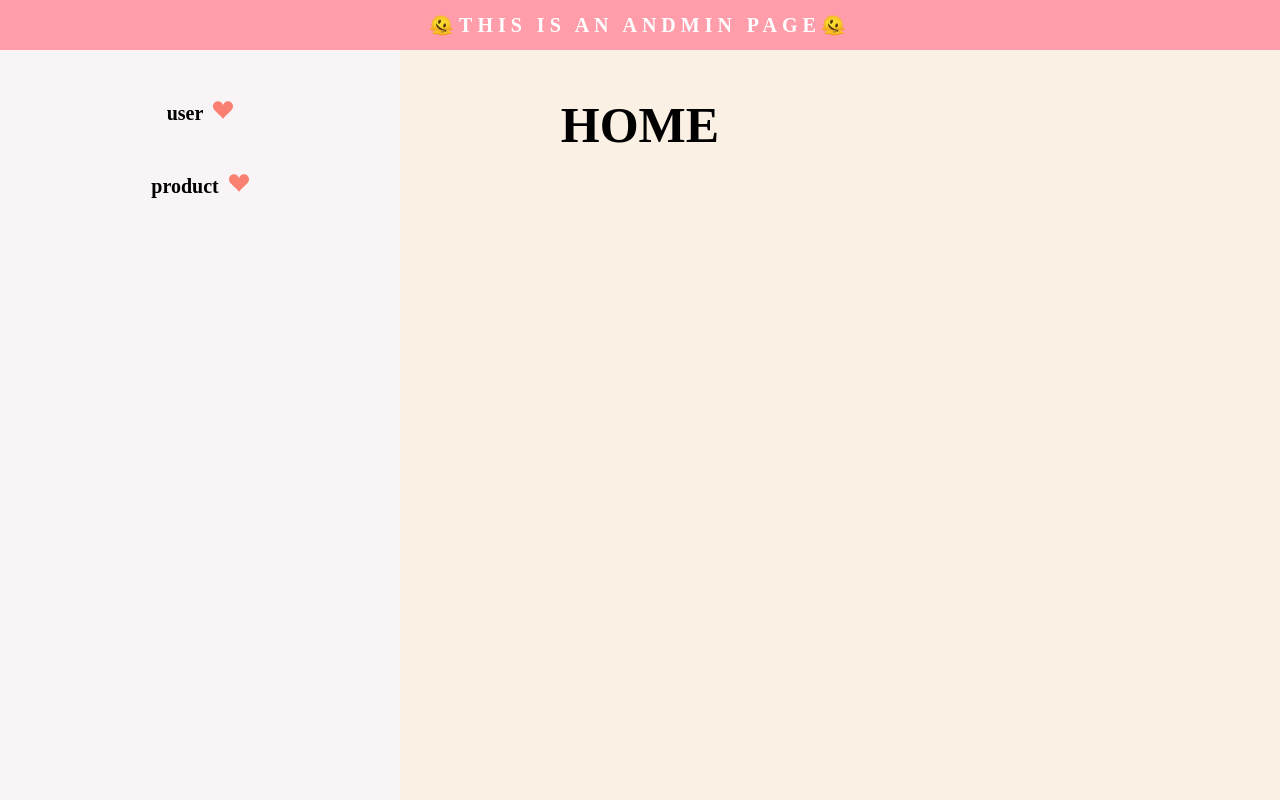
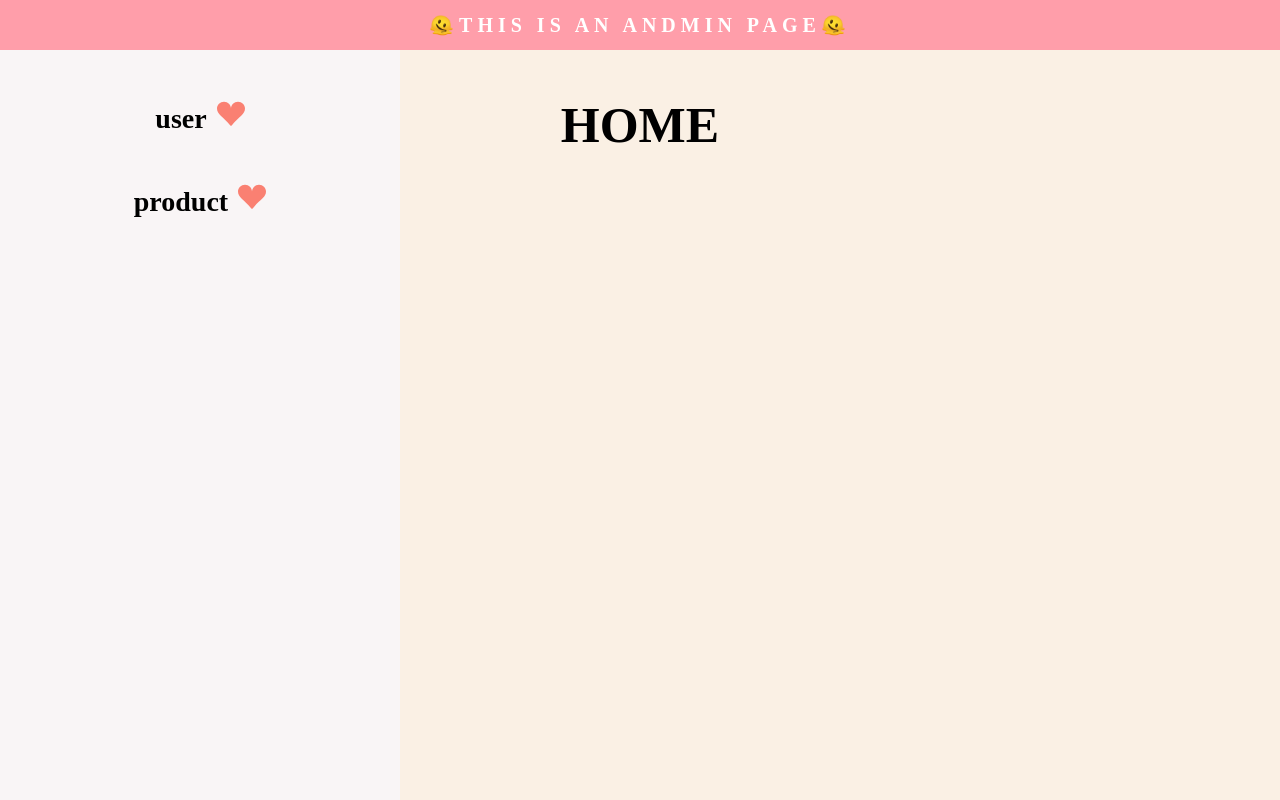
Before and after one commit to mobi-community/2023-beginner-challenge-1, a React (Create React App) app: page / in a window 1280 px wide. Built offline with nearby package versions, Linux system fonts and the light colour scheme; a web font is replaced by a local one.

Commit message:
chore: 토글 사이즈 변경

```diff
--- a/src/components/navBar/toggle/index.js
+++ b/src/components/navBar/toggle/index.js
@@ -57,7 +57,7 @@ const ToggleContainer = styled.ul`
 
 const Title = styled.div`
   padding: 0px;
-  font-size: 20px;
+  font-size: 28px;
   font-weight: bold;
   margin: 20px;
   .ToggleIcon {
@@ -68,9 +68,11 @@ const Title = styled.div`
 `;
 
 const EachToggleOption = styled.li`
-  font-size: 16px;
+  font-size: 20px;
   font-weight: 300;
   margin: 20px;
+  height: 40px;
+  line-height: 40px;
   background-color: ${(props) =>
     props.isTarget ? "rgba(255, 158, 170, 0.4)" : "transparent"};
 `;
```
